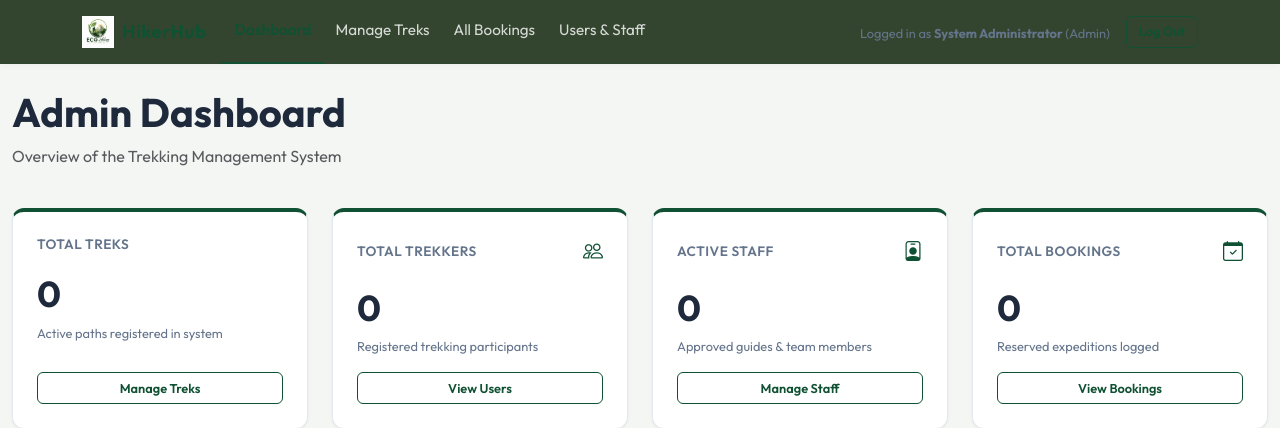
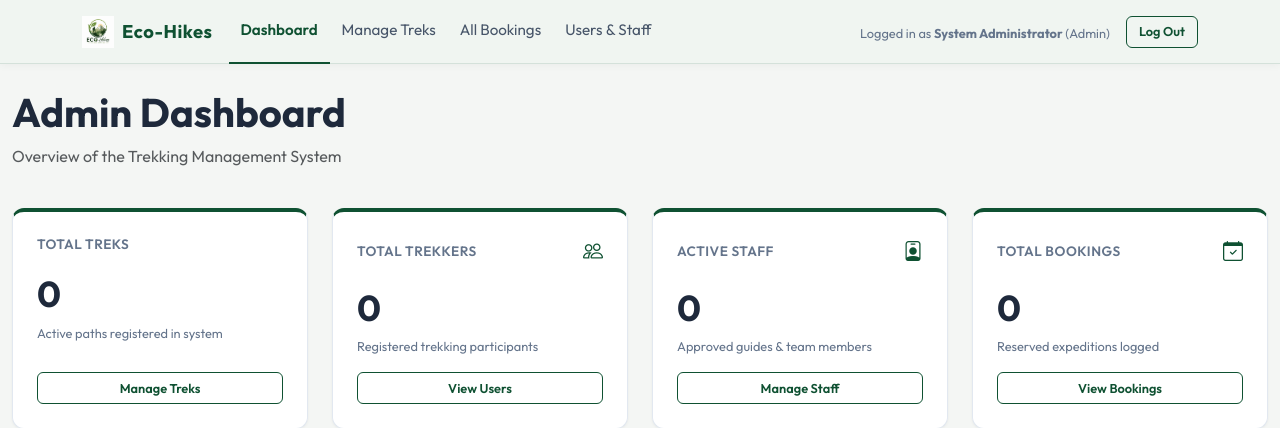
Before and after one commit to P-Jiten-2005/trekking-management-23f3001887, a Flask app: page /admin/dashboard in a window 1280 px wide. Shown: the top 428 px of the page. Run offline with Flask 3, Linux system fonts and the light colour scheme; a user stored in the database is signed in; data comes from the database, SQL or seed files in the repository; data that the repository does not hold is empty.

Commit message:
fix: resolve navbar brand text, navbar light theme colors, logout button visibility, and page titles

```diff
--- a/static/css/custom.css
+++ b/static/css/custom.css
@@ -287,25 +287,7 @@ html {
     }
 }
 
-/* Glassmorphic Navbar Overrides */
-.glass-navbar {
-    background: rgba(18, 38, 12, 0.85) !important;
-    backdrop-filter: blur(15px);
-    -webkit-backdrop-filter: blur(15px);
-    border-bottom: 1px solid rgba(255, 255, 255, 0.1);
-    transition: all 0.3s ease;
-}
 
-.glass-navbar .nav-link {
-    font-weight: 600;
-    font-size: 0.95rem;
-    color: rgba(255, 255, 255, 0.8) !important;
-    transition: color 0.2s ease;
-}
-
-.glass-navbar .nav-link:hover {
-    color: #a3e635 !important; /* bright lime green active hover */
-}
 
 /* Premium Dashboard Metrics Cards */
 .metric-card {
--- a/templates/admin/dashboard.html
+++ b/templates/admin/dashboard.html
@@ -1,5 +1,5 @@
 {% extends "base.html" %}
-{% block title %}Admin Dashboard - HikerHub{% endblock %}
+{% block title %}Admin Dashboard - Eco-Hikes{% endblock %}
 {% block container_class %}container-dashboard{% endblock %}
 {% block content %}
 <div class="row">
--- a/templates/auth/login.html
+++ b/templates/auth/login.html
@@ -3,7 +3,7 @@
 <head>
     <meta charset="UTF-8">
     <meta name="viewport" content="width=device-width, initial-scale=1.0">
-    <title>Log In - HikerHub</title>
+    <title>Log In - Eco-Hikes</title>
     <link href="https://cdn.jsdelivr.net/npm/bootstrap@5.3.0/dist/css/bootstrap.min.css" rel="stylesheet">
     <link href="https://fonts.googleapis.com/css2?family=Outfit:wght@300;400;600;700&display=swap" rel="stylesheet">
     <link rel="stylesheet" href="{{ url_for('static', filename='css/custom.css') }}">
--- a/templates/auth/register.html
+++ b/templates/auth/register.html
@@ -3,7 +3,7 @@
 <head>
     <meta charset="UTF-8">
     <meta name="viewport" content="width=device-width, initial-scale=1.0">
-    <title>Register - HikerHub</title>
+    <title>Register - Eco-Hikes</title>
     <link href="https://cdn.jsdelivr.net/npm/bootstrap@5.3.0/dist/css/bootstrap.min.css" rel="stylesheet">
     <link href="https://fonts.googleapis.com/css2?family=Outfit:wght@300;400;600;700&display=swap" rel="stylesheet">
     <link rel="stylesheet" href="{{ url_for('static', filename='css/custom.css') }}">
--- a/templates/base.html
+++ b/templates/base.html
@@ -3,18 +3,18 @@
 <head>
     <meta charset="UTF-8">
     <meta name="viewport" content="width=device-width, initial-scale=1.0">
-    <title>{% block title %}HikerHub{% endblock %}</title>
+    <title>{% block title %}Eco-Hikes{% endblock %}</title>
     <link href="https://cdn.jsdelivr.net/npm/bootstrap@5.3.0/dist/css/bootstrap.min.css" rel="stylesheet">
     <link rel="stylesheet" href="{{ url_for('static', filename='css/custom.css') }}">
     <link href="https://fonts.googleapis.com/css2?family=Outfit:wght@300;400;600;700&display=swap" rel="stylesheet">
     <link rel="stylesheet" href="https://cdn.jsdelivr.net/npm/bootstrap-icons@1.11.3/font/bootstrap-icons.min.css">
 </head>
 <body>
-    <nav class="navbar navbar-expand-lg navbar-dark glass-navbar sticky-top mb-4">
+    <nav class="navbar navbar-expand-lg navbar-light glass-navbar sticky-top mb-4">
         <div class="container">
-            <a class="navbar-brand text-white fs-4 fw-bold d-flex align-items-center" href="/">
+            <a class="navbar-brand fs-4 fw-bold d-flex align-items-center" href="/">
                 <img src="{{ url_for('static', filename='images/logo.png') }}" alt="Logo" height="32" class="me-2">
-                HikerHub
+                Eco-Hikes
             </a>
             <button class="navbar-toggler" type="button" data-bs-toggle="collapse" data-bs-target="#navbarNav">
                 <span class="navbar-toggler-icon"></span>
@@ -38,10 +38,10 @@
                 </ul>
                 <ul class="navbar-nav ms-auto align-items-center">
                     {% if current_user.is_authenticated %}
-                        <li class="nav-item me-3"><span class="navbar-text text-light">Logged in as <strong>{{ current_user.name }}</strong> ({{ current_user.role|capitalize }})</span></li>
-                        <li class="nav-item"><a class="btn btn-outline-light btn-sm px-3" href="{{ url_for('auth.logout') }}">Log Out</a></li>
+                        <li class="nav-item me-3"><span class="navbar-text text-muted">Logged in as <strong>{{ current_user.name }}</strong> ({{ current_user.role|capitalize }})</span></li>
+                        <li class="nav-item"><a class="btn btn-outline-primary btn-sm px-3" href="{{ url_for('auth.logout') }}">Log Out</a></li>
                     {% else %}
-                        <li class="nav-item"><a class="btn btn-outline-light btn-sm px-3" href="{{ url_for('auth.login') }}">Log In</a></li>
+                        <li class="nav-item"><a class="btn btn-outline-primary btn-sm px-3" href="{{ url_for('auth.login') }}">Log In</a></li>
                     {% endif %}
                 </ul>
             </div>
--- a/templates/staff/dashboard.html
+++ b/templates/staff/dashboard.html
@@ -1,5 +1,5 @@
 {% extends "base.html" %}
-{% block title %}Staff Dashboard - HikerHub{% endblock %}
+{% block title %}Staff Dashboard - Eco-Hikes{% endblock %}
 {% block container_class %}container-dashboard{% endblock %}
 {% block content %}
 <div class="row align-items-center mb-4">
--- a/templates/trekker/dashboard.html
+++ b/templates/trekker/dashboard.html
@@ -1,5 +1,5 @@
 {% extends "base.html" %}
-{% block title %}Find Treks - HikerHub{% endblock %}
+{% block title %}Find Treks - Eco-Hikes{% endblock %}
 {% block container_class %}container-dashboard{% endblock %}
 {% block content %}
 <div class="row mb-4">
--- a/templates/trekker/my_bookings.html
+++ b/templates/trekker/my_bookings.html
@@ -1,5 +1,5 @@
 {% extends "base.html" %}
-{% block title %}My Bookings - HikerHub{% endblock %}
+{% block title %}My Bookings - Eco-Hikes{% endblock %}
 {% block container_class %}container-table{% endblock %}
 {% block content %}
 <div class="row mb-4">
```
